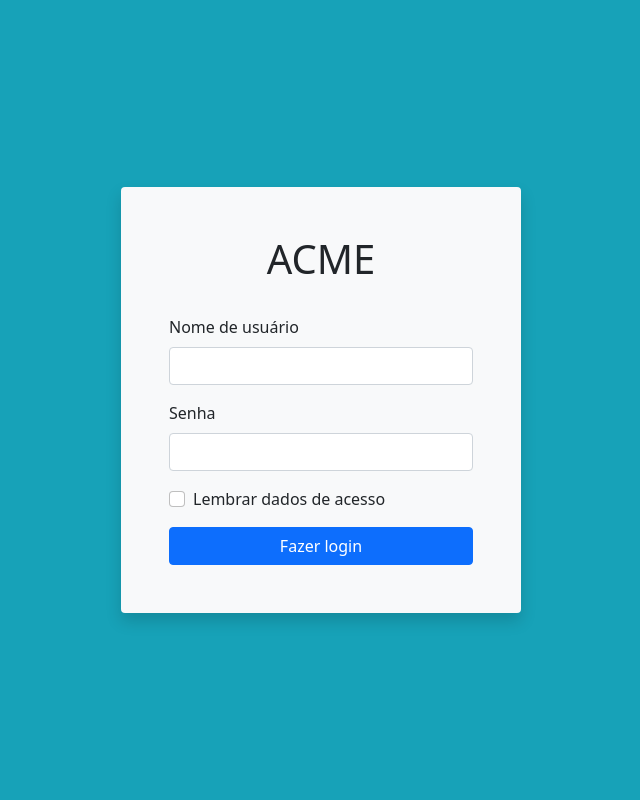
After one commit to Alexll14/Sistema-ACME, a Flask app: page /admin in a window 1280 px wide. The commit adds this page. Shown: the whole page, without its empty margins (319-959 px from the left). Run offline with Flask 3, Linux system fonts and the light colour scheme; some libraries are stand-ins or nearby versions.

Commit message:
login Admin
Criação do formulário html - login admin

```diff
--- a/acme/forms.py
+++ b/acme/forms.py
@@ -0,0 +1,30 @@
+from flask_wtf import FlaskForm
+from flask_wtf.file import FileField, FileAllowed
+from wtforms import StringField, PasswordField, SubmitField, BooleanField, FloatField
+from wtforms.fields.numeric import IntegerField
+from wtforms.validators import DataRequired, Length, EqualTo, ValidationError
+#from wtforms.validators import DataRequired, Length, Email, EqualTo, ValidationError
+# o validator de e-mail será usado caso seja feito o login para usuarios que não sejam admin
+
+
+class FormCriarAdmin(FlaskForm):
+    username = StringField('Nome de usuário', validators=[DataRequired()])
+    senha = PasswordField('Senha', validators=[DataRequired(), Length(8,30)])
+    confirmar_senha = PasswordField('Confirmação da senha', validators=[DataRequired(), EqualTo('senha')])
+    submit = SubmitField('Criar conta')
+
+
+class FormLoginAdmin(FlaskForm):
+    username = StringField('Nome de usuário', validators=[DataRequired()])
+    senha = PasswordField('Senha', validators=[DataRequired(), Length(8, 30)])
+    lembrar_dados = BooleanField('Lembrar dados de acesso')
+    submit = SubmitField('Fazer login')
+
+
+class FormCadastrarProduto(FlaskForm):
+    nome_produto = StringField('Cadastrar nome do produto')
+    preco_produto = FloatField('Cadastrar preço do produto')
+    qtd_produto = IntegerField('Cadastrar quandtidade do produto')
+    cat_produto = StringField('Cadastrar categoria do produto')
+    foto_produto = FileField('Cadastrar foto do produto', validators=[FileAllowed(['jpg','jpeg','png'])])
+    submit = SubmitField('Cadastrar produto')
--- a/acme/models.py
+++ b/acme/models.py
@@ -10,4 +10,5 @@ class Produto(database.Model):
     preco_produto = database.Column(database.Float, nullable=False)
     qtd_produto = database.Column(database.Integer, nullable=False)
     cat_produto = database.Column(database.String, default='sem categoria')
+    foto_produto = database.Column(database.String, default='default.jpg')
     id_produto = database.Column(database.Integer, primary_key=True)
--- a/acme/routes.py
+++ b/acme/routes.py
@@ -1,6 +1,13 @@
 from acme import app
-from flask import render_template
+from flask import render_template, url_for
+from acme.forms import FormLoginAdmin
+
 
 @app.route('/')
 def home():
     return render_template('home.html')
+
+@app.route('/admin', methods=['GET', 'POST'])
+def login_admin():
+    form = FormLoginAdmin()
+    return render_template('loginAdmin.html', form=form)
--- a/acme/static/main.css
+++ b/acme/static/main.css
@@ -0,0 +1,13 @@
+html, body {
+    height: 100%;
+}
+
+.cor_fundo{
+    background-color: #17a2b8;
+    height: 100%;
+}
+
+.login{
+    width: 100%;
+    max-width: 400px;
+}
--- a/acme/templates/base.html
+++ b/acme/templates/base.html
@@ -2,6 +2,7 @@
 <html lang="pt-br">
 <head>
     <meta charset="UTF-8">
+    <meta name="viewport" content="width=device-width, initial-scale=1.0">
     <title>Acme</title>
 
     <link href="https://cdn.jsdelivr.net/npm/bootstrap@5.0.0-beta1/dist/css/bootstrap.min.css" rel="stylesheet" integrity="sha384-giJF6kkoqNQ00vy+HMDP7azOuL0xtbfIcaT9wjKHr8RbDVddVHyTfAAsrekwKmP1" crossorigin="anonymous">
--- /dev/null
+++ b/acme/templates/loginAdmin.html
@@ -0,0 +1,34 @@
+{% extends 'base.html' %}
+
+{% block body %}
+
+<div class="container-fluid h-100 d-flex align-items-center justify-content-center cor_fundo">
+    <div class="p-5 bg-light rounded shadow login">
+        <form>
+            <fieldset>
+                <h1 class="text-center">ACME</h1><br>
+                <div class="mb-3">
+                    {{ form.username.label(class='form-label') }}
+                    {{ form.username(class='form-control') }}
+                </div>
+                <div class="mb-3">
+                    {{ form.senha.label(class='form-label') }}
+                    {{ form.senha(class='form-control') }}
+                </div>
+                <div class="mb-3 form-check">
+                    {{ form.lembrar_dados(class='form-check-input') }}
+                    {{ form.lembrar_dados.label(class='form-check-label') }}
+                </div>
+            </fieldset>
+            {{ form.submit(class='btn btn-primary w-100') }}
+        </form>
+    </div>
+</div>
+
+{% endblock %}
+
+
+username
+senha
+lembrar_dados
+submit
```
Also changed, not shown: acme/templates/home.html (+11 -10 lines).
